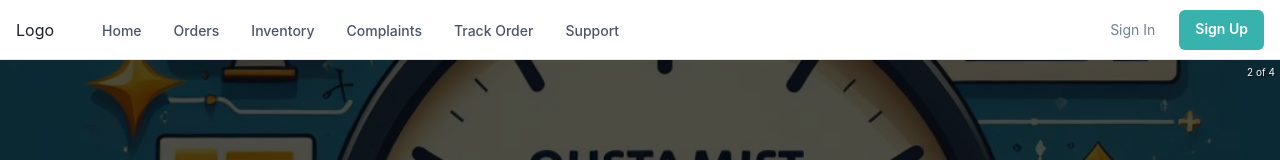
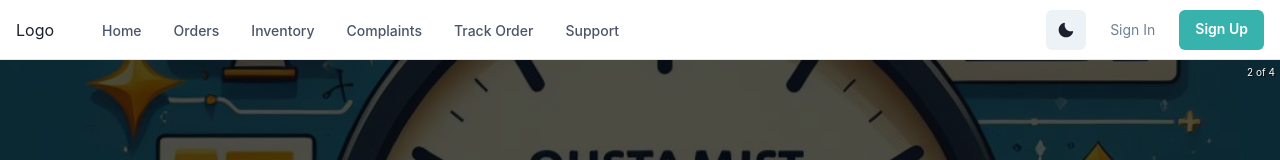
Before and after one commit to SujalChoudhari/Rubix24_ITerative_bytes, a React (Vite) app: page / in a window 1280 px wide. Shown: the top 160 px of the page. Built offline with nearby package versions, Linux system fonts and the light colour scheme.

Commit message:
added color mode toggle

```diff
--- a/src/components/Navbar.tsx
+++ b/src/components/Navbar.tsx
@@ -7,6 +7,7 @@ import {
   IconButton,
   Button,
   Stack,
+  useColorMode,
   Collapse,
   Icon,
   Popover,
@@ -21,10 +22,13 @@ import {
   CloseIcon,
   ChevronDownIcon,
   ChevronRightIcon,
-} from '@chakra-ui/icons'
+  MoonIcon, // New icon for dark mode
+  SunIcon, // New icon for light mode
+} from '@chakra-ui/icons';
 
 export default function WithSubnavigation() {
-  const { isOpen, onToggle } = useDisclosure()
+  const { isOpen, onToggle } = useDisclosure();
+  const { colorMode, toggleColorMode } = useColorMode(); // Added color mode hook
 
   return (
     <Box>
@@ -67,6 +71,12 @@ export default function WithSubnavigation() {
           justify={'flex-end'}
           direction={'row'}
           spacing={6}>
+          {/* Dark/Light Mode Toggle */}
+          <IconButton
+            icon={colorMode === 'light' ? <MoonIcon /> : <SunIcon />}
+            onClick={toggleColorMode}
+            aria-label={'Toggle Dark Mode'}
+          />
           <Button as={'a'} fontSize={'sm'} fontWeight={400} variant={'link'} href={'/signin'}>
             Sign In
           </Button>
@@ -90,8 +100,9 @@ export default function WithSubnavigation() {
         <MobileNav />
       </Collapse>
     </Box>
-  )
+  );
 }
+
 
 const DesktopNav = () => {
   const linkColor = useColorModeValue('gray.600', 'gray.200')
```
